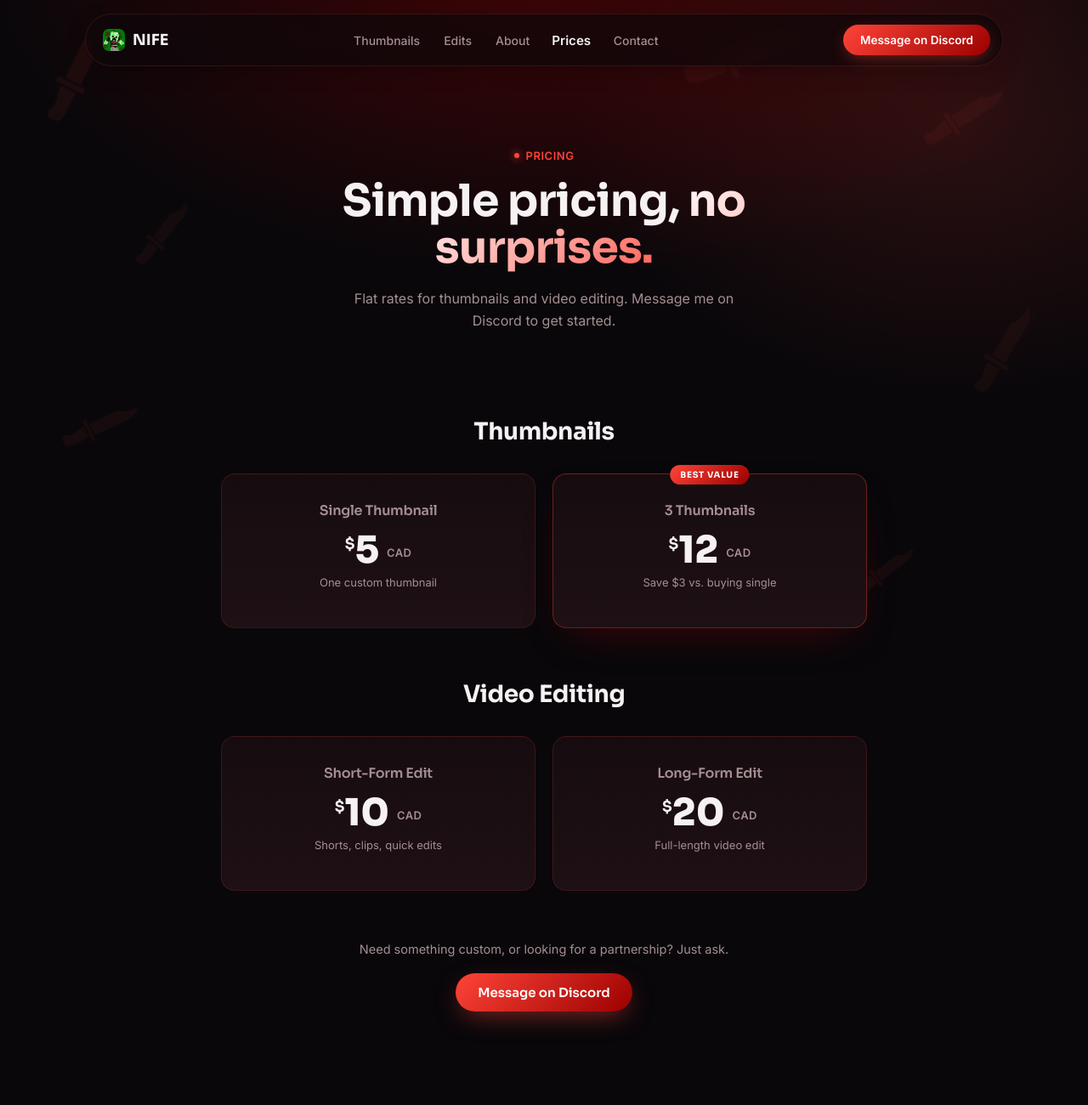
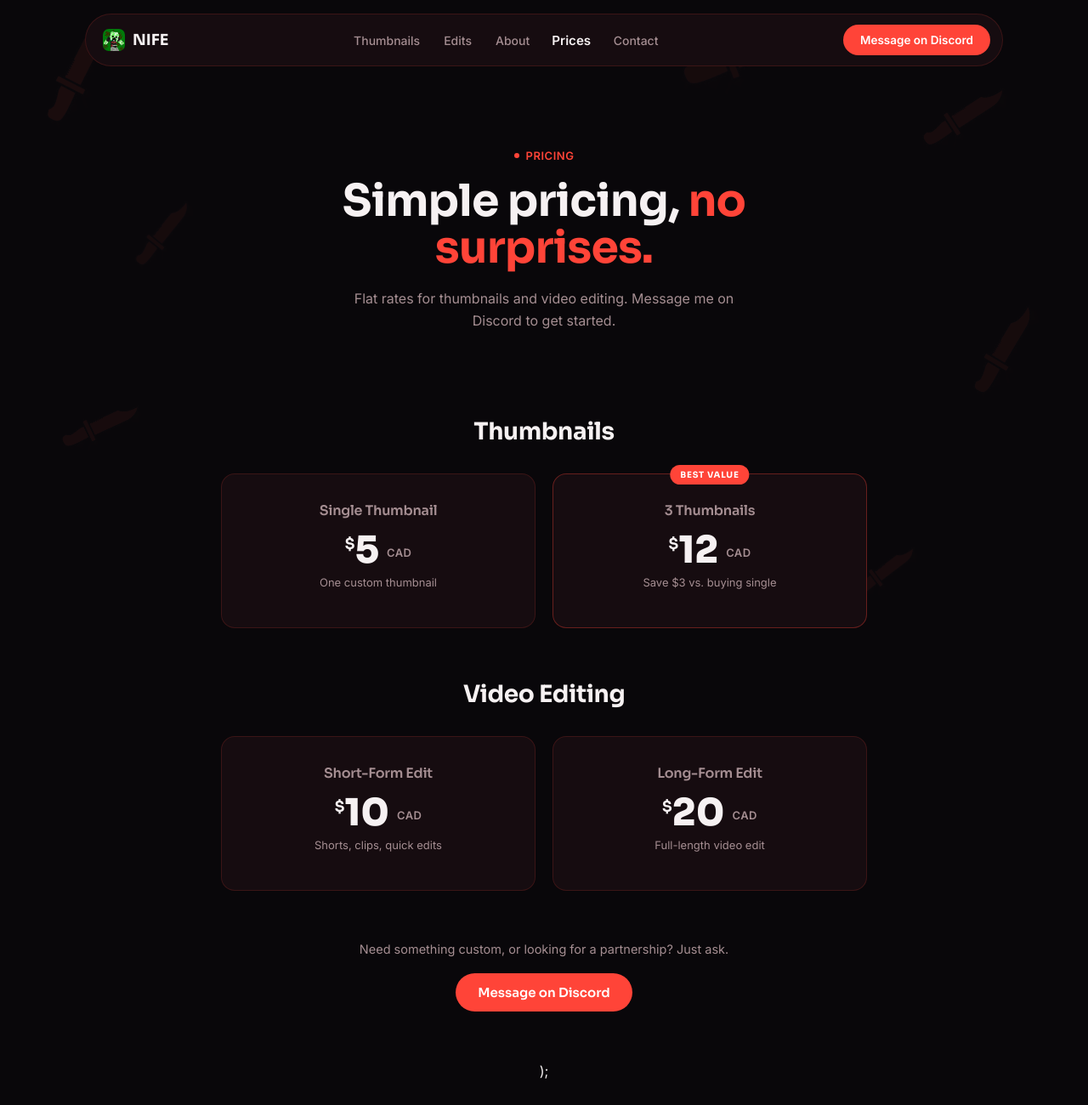
Before and after one commit to nife4076-byte/nife-site, a plain HTML site: page prices/index.html in a window 1280 px wide. Shown: the top 1300 px of the page at 85% size. Drawn offline with Linux system fonts and the light colour scheme.

Commit message:
Add files via upload

```diff
--- a/prices/index.html
+++ b/prices/index.html
@@ -57,7 +57,6 @@
     width:6px;height:6px;
     border-radius:50%;
     background:var(--red);
-    box-shadow:0 0 10px var(--red);
   }
 
   /* ---------- BACKDROP ---------- */
@@ -65,10 +64,7 @@
     position:fixed;
     inset:0;
     z-index:-1;
-    background:
-      radial-gradient(1100px 620px at 50% -6%, rgba(155,0,0,0.38), transparent 60%),
-      radial-gradient(700px 500px at 88% 18%, rgba(255,68,56,0.14), transparent 65%),
-      var(--bg);
+    background:var(--bg);
   }
   .bg-icons{
     position:absolute;
@@ -98,10 +94,8 @@
     max-width:1080px;
     padding:12px 14px 12px 20px;
     border-radius:999px;
-    background:rgba(15,7,10,0.72);
-    backdrop-filter:blur(14px);
+    background:var(--panel);
     border:1px solid var(--border);
-    box-shadow:0 8px 30px -12px rgba(0,0,0,0.6);
   }
   .logo{
     font-family:'Sora',sans-serif;
@@ -140,13 +134,12 @@
     font-weight:600;
     padding:10px 20px;
     border-radius:999px;
-    background:linear-gradient(135deg, var(--red), var(--deep));
+    background:var(--red);
     color:#fff;
-    box-shadow:0 6px 20px -6px rgba(255,68,56,0.55);
-    transition:transform .15s, box-shadow .15s;
+    transition:transform .15s;
     white-space:nowrap;
   }
-  .nav-cta:hover{transform:translateY(-1px);box-shadow:0 8px 24px -6px rgba(255,68,56,0.7);}
+  .nav-cta:hover{transform:translateY(-1px);}
 
   @media (max-width:760px){
     .nav-links{display:none;}
@@ -162,15 +155,13 @@
     display:inline-flex;
     align-items:center;
     gap:8px;
-    transition:transform .15s, box-shadow .15s, border-color .15s;
+    transition:transform .15s, border-color .15s;
   }
   .btn:hover{transform:translateY(-1px);}
   .btn-primary{
-    background:linear-gradient(135deg, var(--red), var(--deep));
+    background:var(--red);
     color:#fff;
-    box-shadow:0 10px 30px -8px rgba(255,68,56,0.55);
   }
-  .btn-primary:hover{box-shadow:0 14px 34px -8px rgba(255,68,56,0.75);}
 
   /* ---------- HERO ---------- */
   .hero{
@@ -184,10 +175,7 @@
     margin:18px auto 0;
   }
   .hero h1 span{
-    background:linear-gradient(135deg, #fff, var(--red) 120%);
-    -webkit-background-clip:text;
-    background-clip:text;
-    color:transparent;
+    color:var(--red);
   }
   .hero p.sub{
     margin:20px auto 0;
@@ -217,19 +205,17 @@
   .price-card{
     border:1px solid var(--border);
     border-radius:16px;
-    background:linear-gradient(180deg, var(--panel), var(--panel-2));
+    background:var(--panel);
     padding:32px 26px;
     text-align:center;
-    transition:transform .18s, border-color .18s, box-shadow .18s;
+    transition:transform .18s, border-color .18s;
   }
   .price-card:hover{
     transform:translateY(-5px);
     border-color:var(--border-strong);
-    box-shadow:0 20px 40px -20px rgba(255,68,56,0.35);
   }
   .price-card.featured{
     border-color:var(--border-strong);
-    box-shadow:0 20px 50px -25px rgba(155,0,0,0.5);
     position:relative;
   }
   .price-card.featured::before{
@@ -241,7 +227,7 @@
     font-size:10px;
     font-weight:700;
     letter-spacing:0.08em;
-    background:linear-gradient(135deg, var(--red), var(--deep));
+    background:var(--red);
     color:#fff;
     padding:5px 12px;
     border-radius:999px;
@@ -328,7 +314,6 @@
     font-weight:500;
     padding:13px 22px;
     border-radius:999px;
-    box-shadow:0 20px 50px -15px rgba(0,0,0,0.7), 0 0 20px rgba(255,68,56,0.25);
     opacity:0;
     pointer-events:none;
     transition:opacity .25s ease, transform .25s ease;
@@ -340,14 +325,16 @@
     transform:translateX(-50%) translateY(0);
   }
 
+  /* ---------- FLAT HOVER ---------- */
+  .nav-cta:hover, .btn-primary:hover, .btn:hover{filter:brightness(.9);}
+
   /* ---------- ANNOUNCEMENT BANNER ---------- */
   #site-announcement{
     position:fixed;
     top:0;left:0;right:0;
     z-index:200;
-    background:linear-gradient(135deg, var(--red), var(--deep));
+    background:var(--deep);
     border-bottom:1px solid rgba(255,255,255,0.14);
-    box-shadow:0 4px 18px -6px rgba(255,68,56,0.55);
   }
   .announcement-inner{
     max-width:1180px;
@@ -474,8 +461,7 @@
              data-ad-client="ca-pub-1068078723050037"
              data-ad-slot="8543168523"
              data-ad-format="auto"
-             data-full-width-responsive="true"></ins>
-        <script>(adsbygoogle = window.adsbygoogle || []).push({});</script>
+             data-full-width-responsive="true"></ins>);</script>
       </div>
 
     </div>
```
